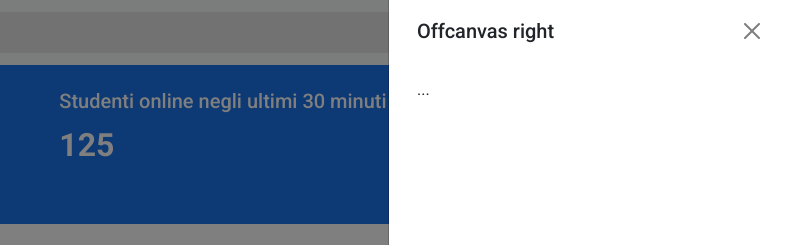
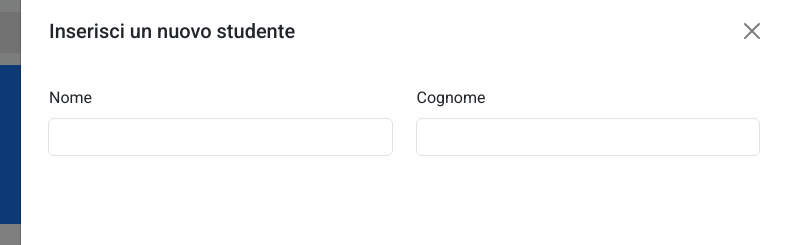
Before and after one commit to marcobusacca/html-css-bootstrap-dashboard, a plain HTML site: page index.html in a window 1280 px wide. Both pictures are taken after a click on the button 1150 px from the left and 108 px from the top of the page. Shown: the top 245 px of the page, 492-1280 px from the left. Drawn offline with nearby package versions, Linux system fonts and the light colour scheme.

Commit message:
[FEAT] main center first section offcanvas

```diff
--- a/css/style.css
+++ b/css/style.css
@@ -86,6 +86,11 @@ a{
     /* MAIN CHART SECTION */
     .chart_content a{
         text-decoration: underline;
+    }
+
+    /* MAIN FIRST SECTION OFFCANVAS */
+    .offcanvas{
+        --bs-offcanvas-width: 768px;
     }
 /* FINE MAIN */
 
--- a/index.html
+++ b/index.html
@@ -195,13 +195,32 @@
                                 </div>
                             </section>
                             <!-- First Section OffCanvas -->
-                            <div class="offcanvas offcanvas-end" tabindex="-1" id="offcanvasRight" aria-labelledby="offcanvasRightLabel">
+                            <div class="offcanvas offcanvas-end main_offcanvas" tabindex="-1" id="offcanvasRight" aria-labelledby="offcanvasRightLabel">
+                                <!-- OffCanvas Header -->
                                 <div class="offcanvas-header">
-                                    <h5 class="offcanvas-title" id="offcanvasRightLabel">Offcanvas right</h5>
+                                    <!-- OffCanvas Title -->
+                                    <h5 class="offcanvas-title" id="offcanvasRightLabel">Inserisci un nuovo studente</h5>
+                                    <!-- OffCanvas Toggle Button -->
                                     <button type="button" class="btn-close" data-bs-dismiss="offcanvas" aria-label="Close"></button>
                                 </div>
+                                <!-- OffCanvas Body -->
                                 <div class="offcanvas-body">
-                                    ...
+                                    <div class="row">
+                                        <!-- Name Input -->
+                                        <div class="col">
+                                            <div class="input-group mb-3">
+                                                <label for="input-name" class="my-2 w-100">Nome</label>
+                                                <input type="text" class="form-control rounded-2" id="input-name">
+                                            </div>
+                                        </div>
+                                        <!-- SurName Input -->
+                                        <div class="col">
+                                            <div class="input-group mb-3">
+                                                <label for="input-surname" class="my-2 w-100">Cognome</label>
+                                                <input type="text" class="form-control rounded-2" id="input-surname">
+                                            </div>
+                                        </div>
+                                    </div>
                                 </div>
                             </div>
                         <!-- Fine Main Center Col First Section -->
```
